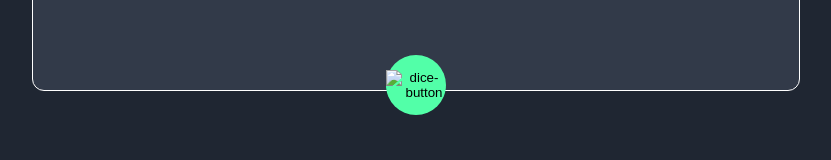
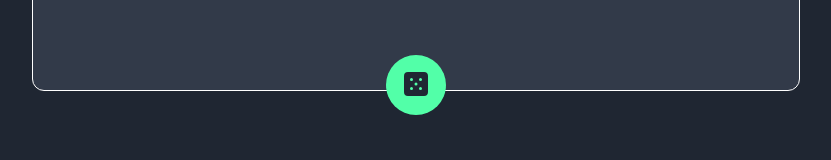
Before and after one commit to davehernandez92/quoteGenerator, a plain HTML site: page index.html in a window 1280 px wide. Shown: the part 419-579 px from the top of the page, without its empty margins (224-1055 px from the left). Drawn offline with Linux system fonts and the light colour scheme; the site is published under a folder, as on GitHub Pages, so addresses that start at the root find nothing.

Commit message:
Update index.html

```diff
--- a/index.html
+++ b/index.html
@@ -26,7 +26,7 @@
       <h4 class="author"></h4>
       <span class="divider"></span>
     </div>
-    <button class="dice"> <img src="/images/icon-dice.svg" alt="dice-button"></button>
+    <button class="dice"> <img src="./images/icon-dice.svg" alt="dice-button"></button>
 
   </div>
 
```
